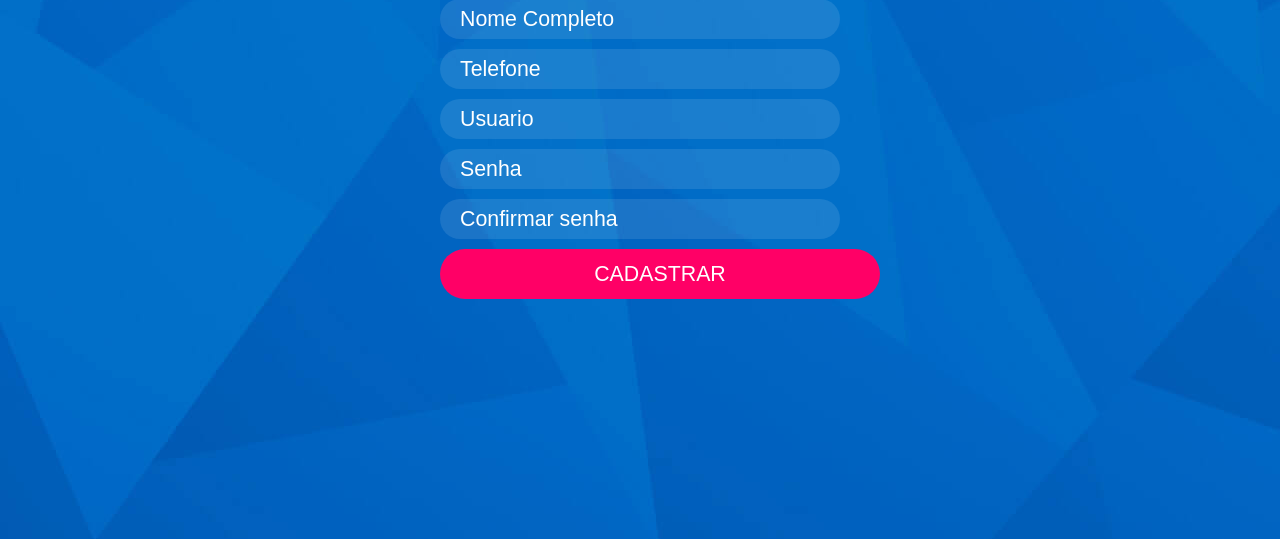
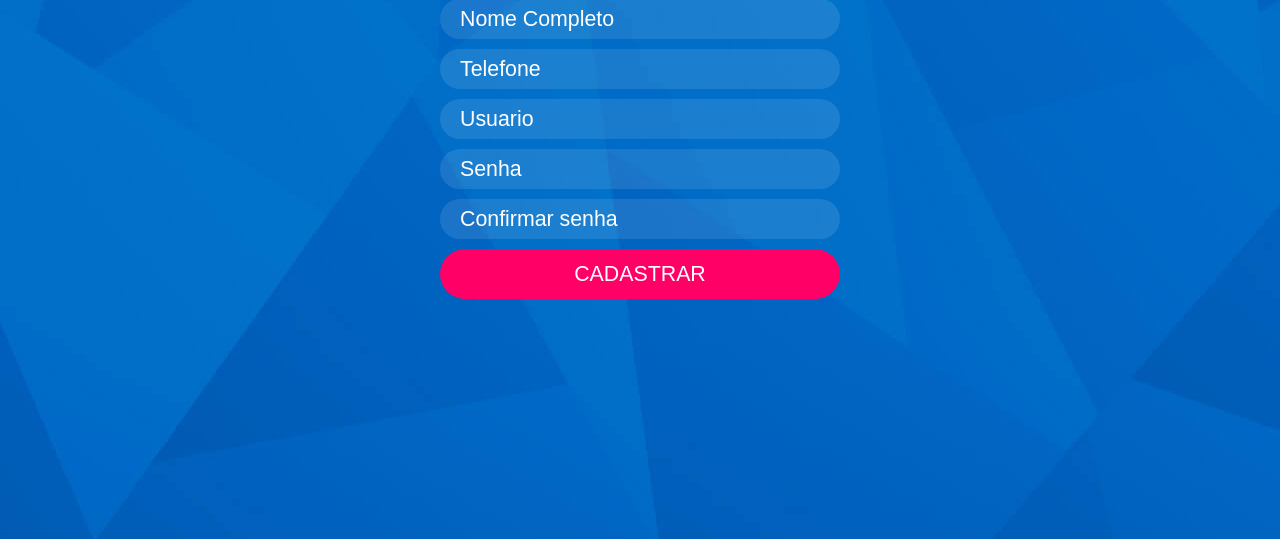
Before and after one commit to davieduardo94/projeto_login, a PHP site: page /cadastrar.php in a window 1280 px wide. Shown: the part 168-707 px from the top of the page. Run offline with PHP 8.4, Linux system fonts and the light colour scheme.

Commit message:
Fix the Register button on the register.php file
Conserta o botão Cadastrar no aquivo cadastrar.php .

The button was misaligned with the registration form.
O botão se encontrava desalinhado em relação ao formulário de cadastro .

```diff
--- a/CSS/estilo.css
+++ b/CSS/estilo.css
@@ -23,7 +23,7 @@ input{
 }
 input[type=submit]{
 	height: 50px;
-	width: 440px;
+	width: 400px;
 	background-color: #ff0066;
 	cursor: pointer;
 }
```
